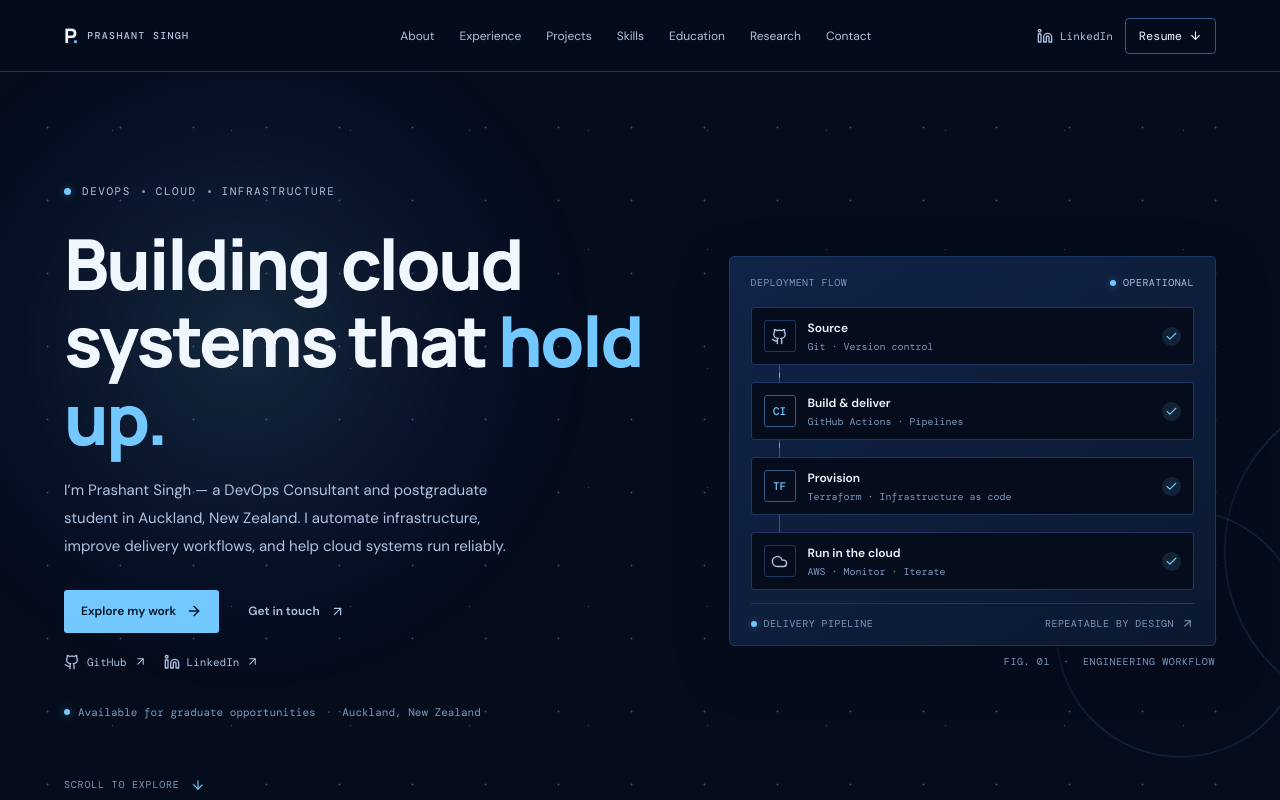
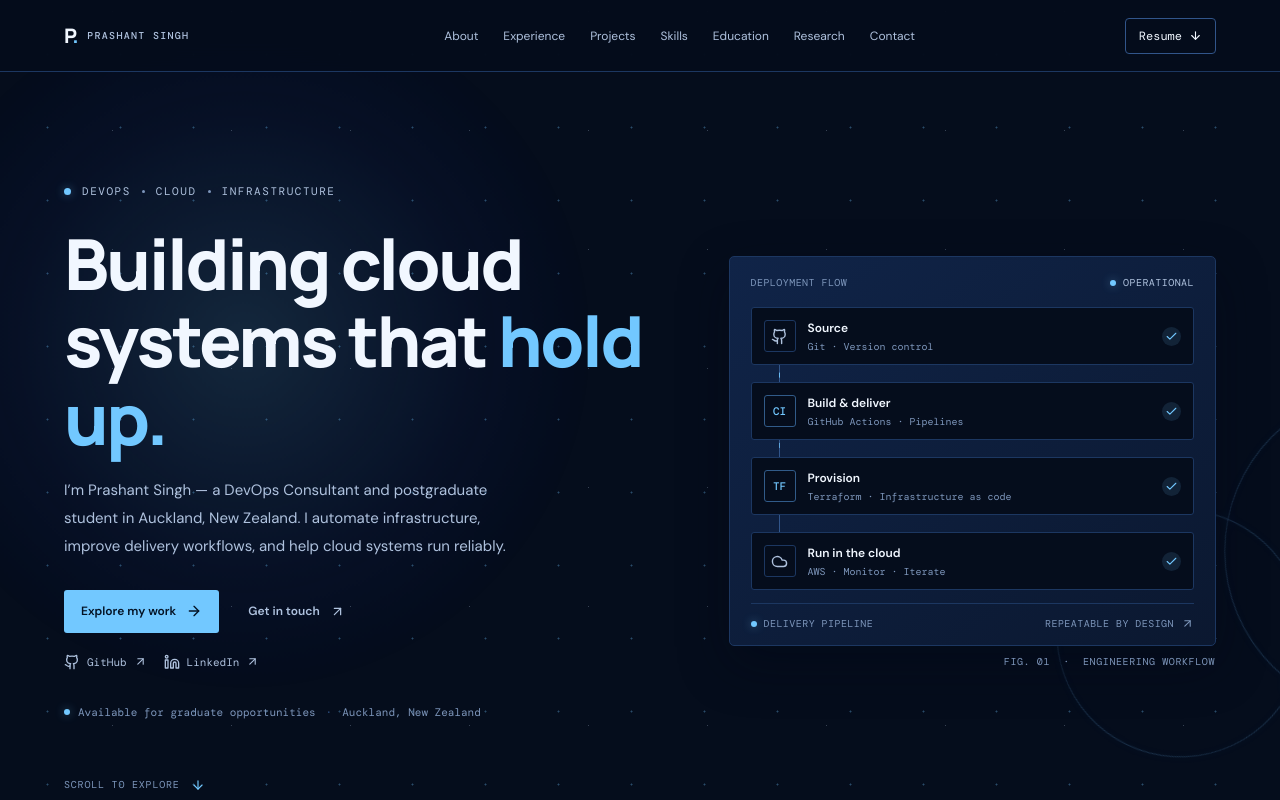
Before and after one commit to prshnt24/prashant-singh-portfolio, a React (Vite) app: page / in a window 1280 px wide. Shown: the top 800 px of the page. Built offline with nearby package versions, Linux system fonts and the light colour scheme.

Commit message:
Remove LinkedIn from header

```diff
--- a/src/main.tsx
+++ b/src/main.tsx
@@ -102,7 +102,6 @@ function App() {
           <a className="nav-resume mobile-resume" href={publicAsset('resume.pdf')} download>Resume <ArrowDown size={13} /></a>
         </div>
         <div className="nav-actions">
-          <a className="nav-social" href="https://www.linkedin.com/in/prashant-singh-04a0471b9/" target="_blank" rel="noreferrer" aria-label="LinkedIn profile"><Linkedin size={16} /><span>LinkedIn</span></a>
           <a className="nav-resume" href={publicAsset('resume.pdf')} download>Resume <ArrowDown size={13} /></a>
           <button className="icon-button menu-button" aria-label={menuOpen ? 'Close navigation menu' : 'Open navigation menu'} aria-expanded={menuOpen} onClick={() => setMenuOpen(!menuOpen)}>{menuOpen ? <X size={20} /> : <Menu size={20} />}</button>
         </div>
--- a/src/styles.css
+++ b/src/styles.css
@@ -47,8 +47,6 @@ button { color: inherit; }
 .nav-links a:hover, .nav-links a.active { color: var(--text); }
 .nav-links a.active::after { display: block; content: ''; height: 1px; margin-top: 5px; background: var(--accent); }
 .nav-actions { display: flex; align-items: center; gap: 12px; }
-.nav-social { display: inline-flex; align-items: center; gap: 7px; color: var(--muted); font: 11px var(--mono); transition: color .2s; }
-.nav-social:hover { color: var(--accent); }
 .nav-resume { display: inline-flex; align-items: center; gap: 7px; padding: 9px 13px; border: 1px solid var(--border-strong); border-radius: 4px; font: 11px var(--mono); color: var(--text); transition: border-color .2s, color .2s; }
 .nav-resume:hover { border-color: var(--accent); color: var(--accent); }
 .icon-button { width: 34px; height: 34px; display: grid; place-items: center; border: 1px solid transparent; border-radius: 4px; background: transparent; color: var(--muted); cursor: pointer; transition: color .2s, border-color .2s; }
@@ -255,7 +253,6 @@ button { color: inherit; }
 }
 @media (max-width: 850px) and (min-width: 701px) {
   .nav-inner { position: relative; }
-  .nav-social { display: none; }
   .nav-actions > .nav-resume { display: none; }
   .menu-button { display: grid !important; }
   .nav-links { position: absolute; top: 71px; left: -26px; right: -26px; display: none; flex-direction: column; align-items: stretch; gap: 0; margin: 0; padding: 10px 26px 17px; border-bottom: 1px solid var(--border); background: var(--nav-bg); backdrop-filter: blur(18px); }
```
